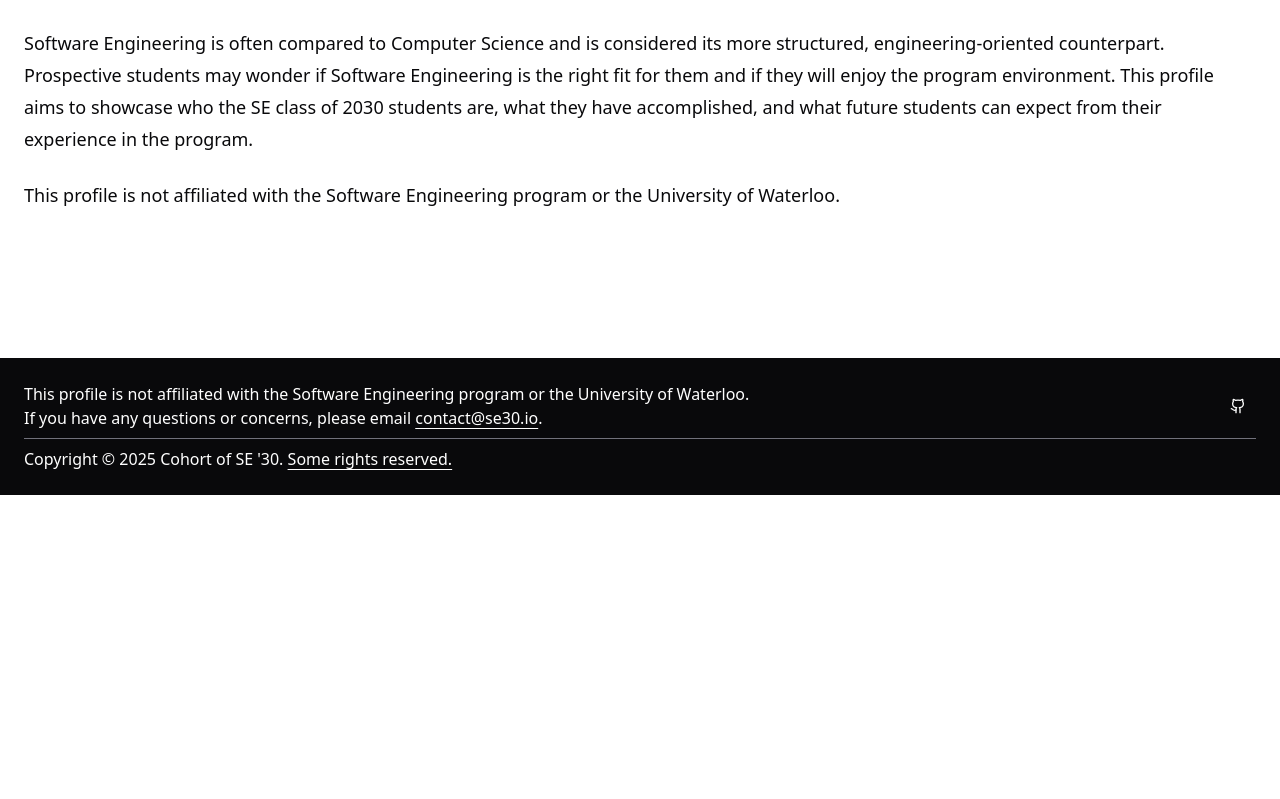
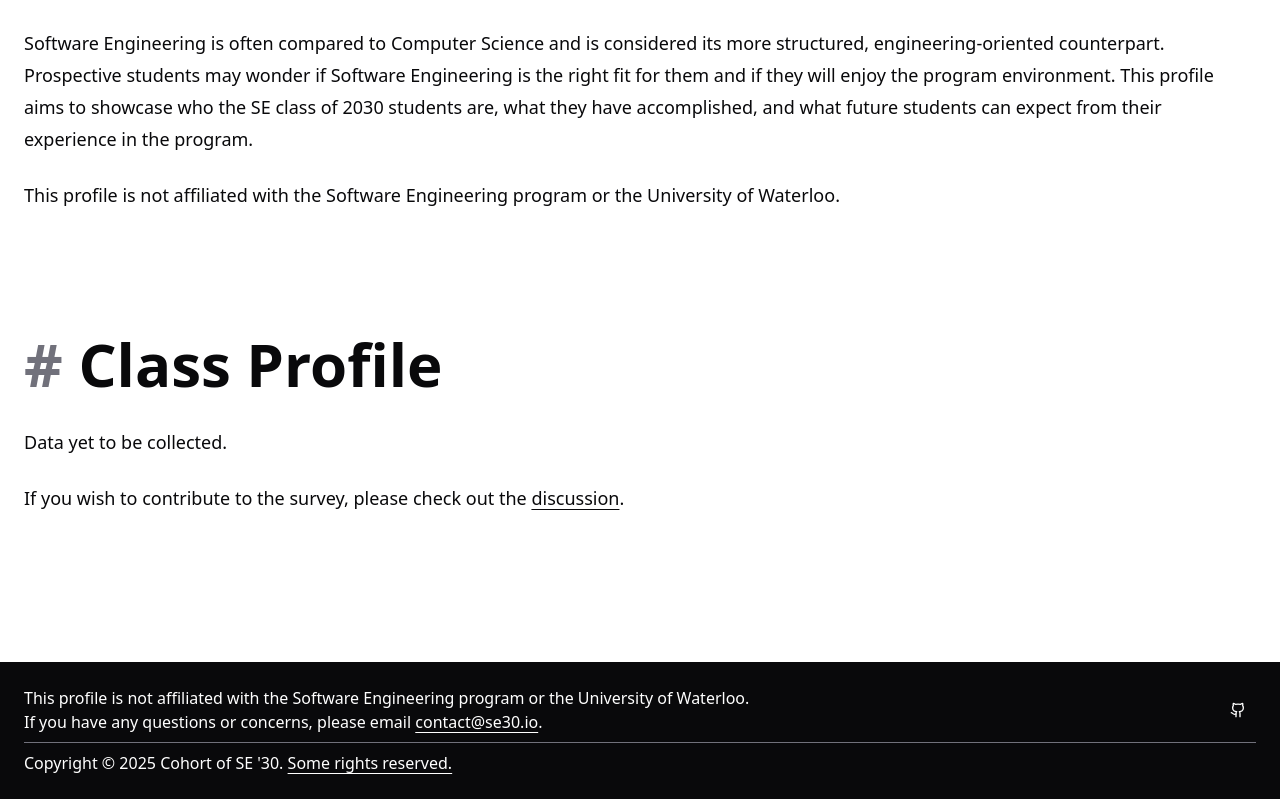
Before and after one commit to powersagitar/se30.io, a Next.js app: page / in a window 1280 px wide. Shown: the part 1124-1923 px from the top of the page. Before the commit the page ends 1619 px from the top, so only its background shows below. Built offline with nearby package versions, Linux system fonts and the light colour scheme.

Commit message:
feat: add class profile section

```diff
--- a/app/page.tsx
+++ b/app/page.tsx
@@ -3,6 +3,7 @@
   SectionHeading,
   SectionParagraph,
 } from '@/components/ui/section';
+import Link from 'next/link';
 
 export default function Home() {
   return (
@@ -52,6 +53,25 @@
             or the University of Waterloo.
           </SectionParagraph>
         </Section>
+
+        <Section>
+          <header>
+            <SectionHeading id="class-profile">Class Profile</SectionHeading>
+          </header>
+
+          <SectionParagraph>Data yet to be collected.</SectionParagraph>
+
+          <SectionParagraph>
+            If you wish to contribute to the survey, please check out the{' '}
+            <Link
+              href="https://github.com/powersagitar/se30.io/discussions/13"
+              className="underline underline-offset-4"
+            >
+              discussion
+            </Link>
+            .
+          </SectionParagraph>
+        </Section>
       </article>
     </main>
   );
```
